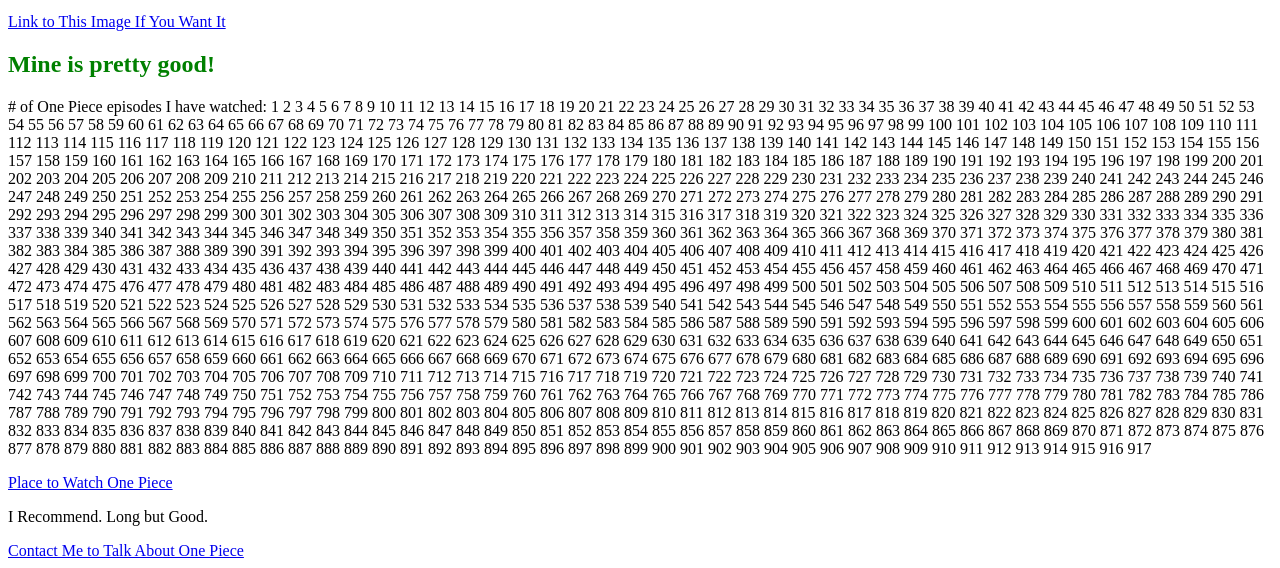
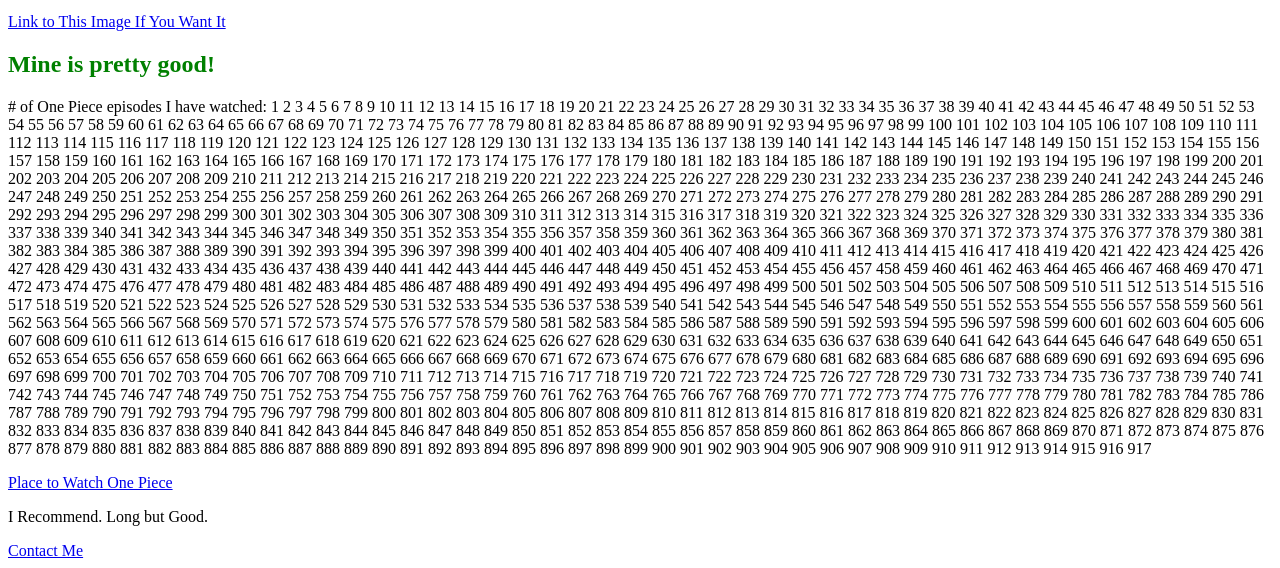
Before and after one commit to Yusufimam2004/YusufImam, a plain HTML site: page index.html in a window 1280 px wide. Shown: the part 369-937 px from the top of the page. Drawn offline with Linux system fonts and the light colour scheme.

Commit message:
Update index.html

```diff
--- a/index.html
+++ b/index.html
@@ -934,7 +934,7 @@
 917 </p>
     <a href = "https://4anime.to/anime/one-piece"> Place to Watch One Piece </a>
     <p>I Recommend. Long but Good.</p>
-    <a href = "https://yusufimam2004.github.io/YusufImam/aboutus.html"> Contact Me to Talk About One Piece</a>
+    <a href = "https://yusufimam2004.github.io/YusufImam/aboutus.html"> Contact Me </a>
 
   </body>
 </html>
```
